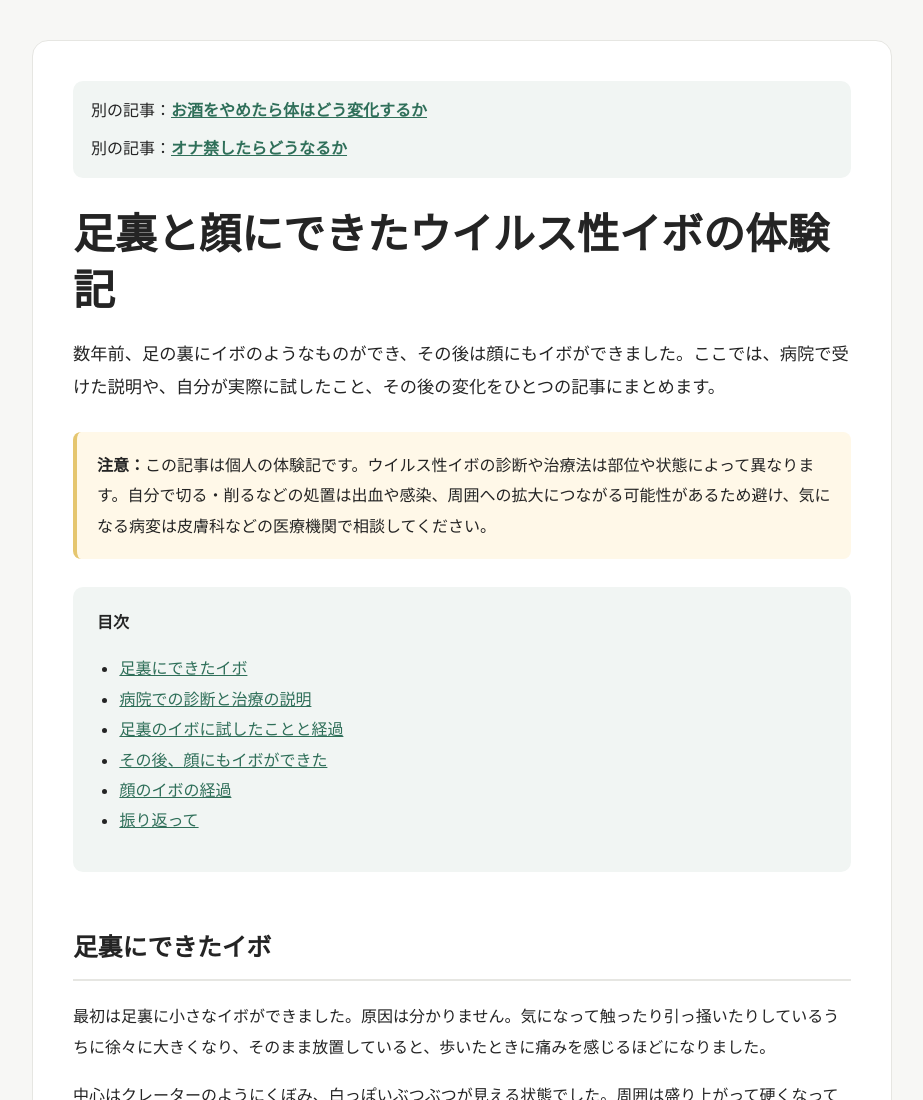
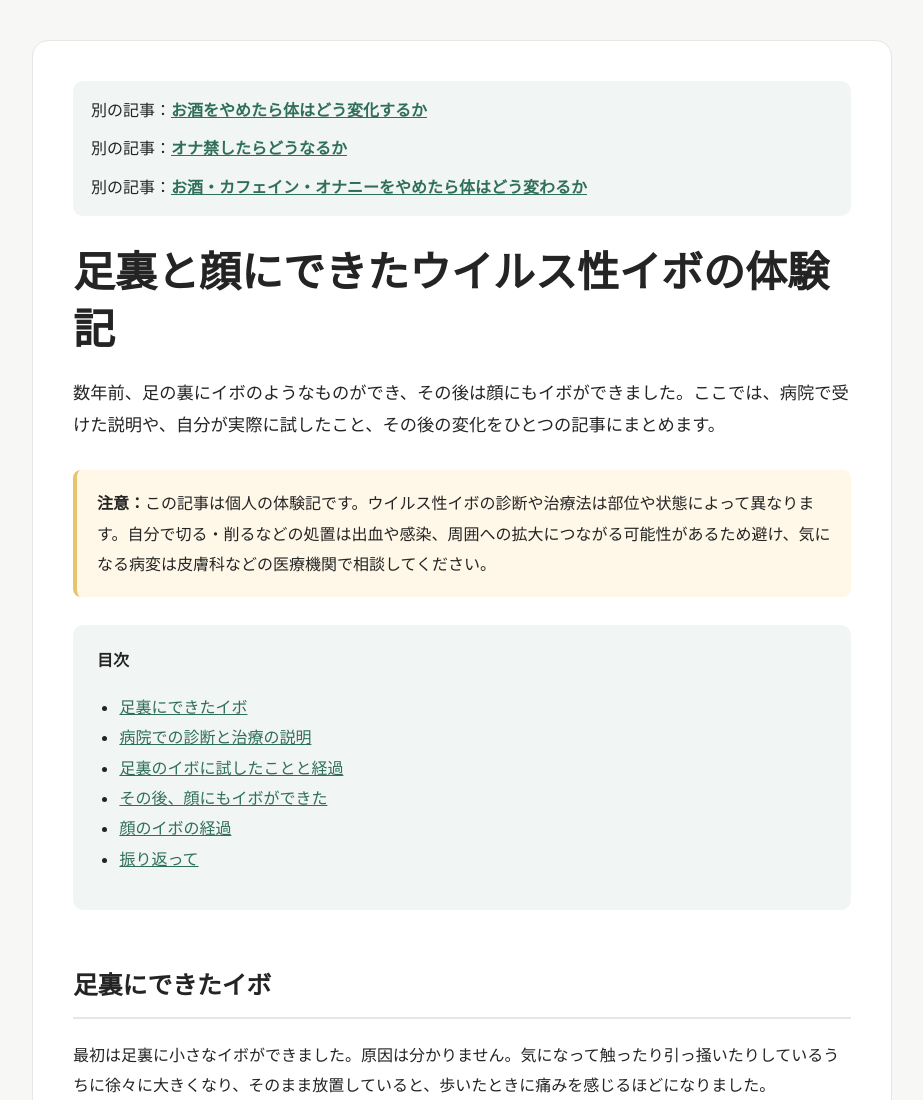
Before and after one commit to nonbiri3/nonbiri3.github.io, a plain HTML site: page index.html in a window 1280 px wide. Shown: the top 1100 px of the page, without its empty margins (178-1101 px from the left). Drawn offline with Linux system fonts and the light colour scheme.

Commit message:
3つの習慣をやめる仮説ページへのリンクを追加

```diff
--- a/index.html
+++ b/index.html
@@ -11,7 +11,7 @@
 </style>
 </head>
 <body><main><article>
-<div class="other-article"><div>別の記事：<a href="alcohol-caffeine.html">お酒をやめたら体はどう変化するか</a></div><div>別の記事：<a href="abstinence.html">オナ禁したらどうなるか</a></div></div>
+<div class="other-article"><div>別の記事：<a href="alcohol-caffeine.html">お酒をやめたら体はどう変化するか</a></div><div>別の記事：<a href="abstinence.html">オナ禁したらどうなるか</a></div><div>別の記事：<a href="reset-three.html">お酒・カフェイン・オナニーをやめたら体はどう変わるか</a></div></div>
 <h1>足裏と顔にできたウイルス性イボの体験記</h1>
 <p class="lead">数年前、足の裏にイボのようなものができ、その後は顔にもイボができました。ここでは、病院で受けた説明や、自分が実際に試したこと、その後の変化をひとつの記事にまとめます。</p>
 <div class="note"><strong>注意：</strong>この記事は個人の体験記です。ウイルス性イボの診断や治療法は部位や状態によって異なります。自分で切る・削るなどの処置は出血や感染、周囲への拡大につながる可能性があるため避け、気になる病変は皮膚科などの医療機関で相談してください。</div>
```
